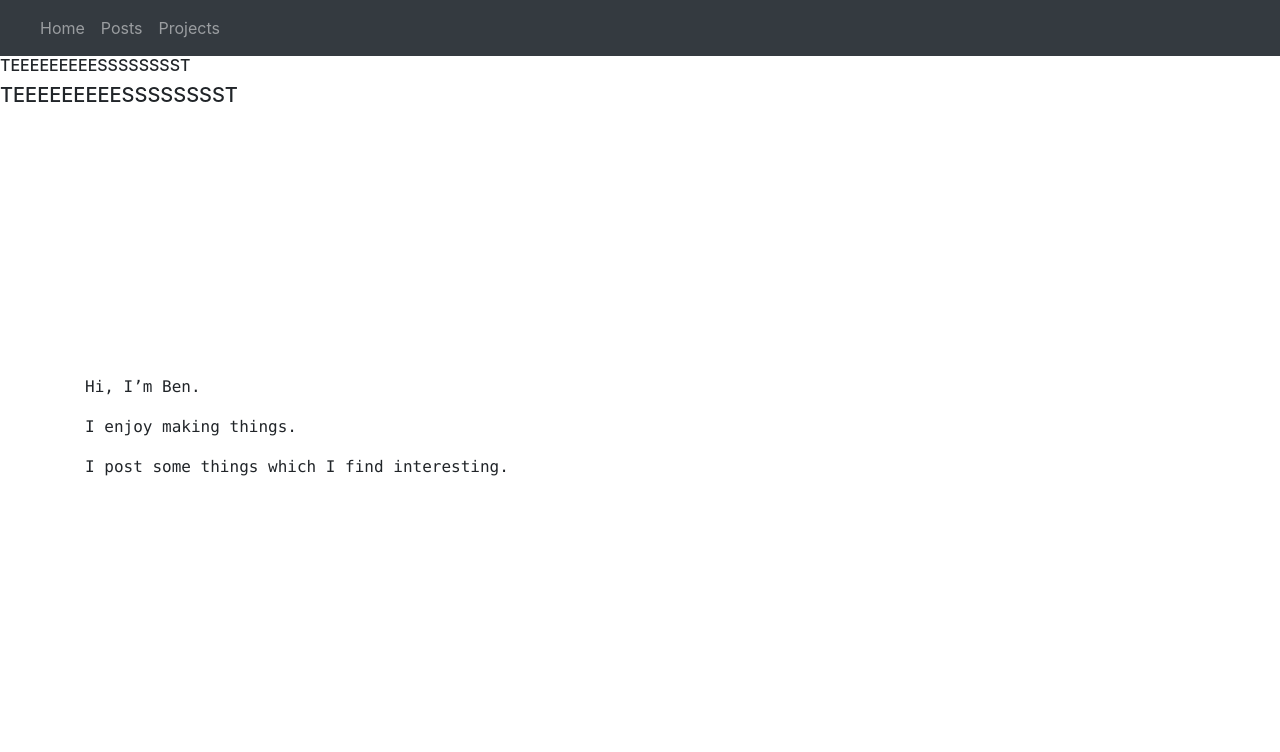
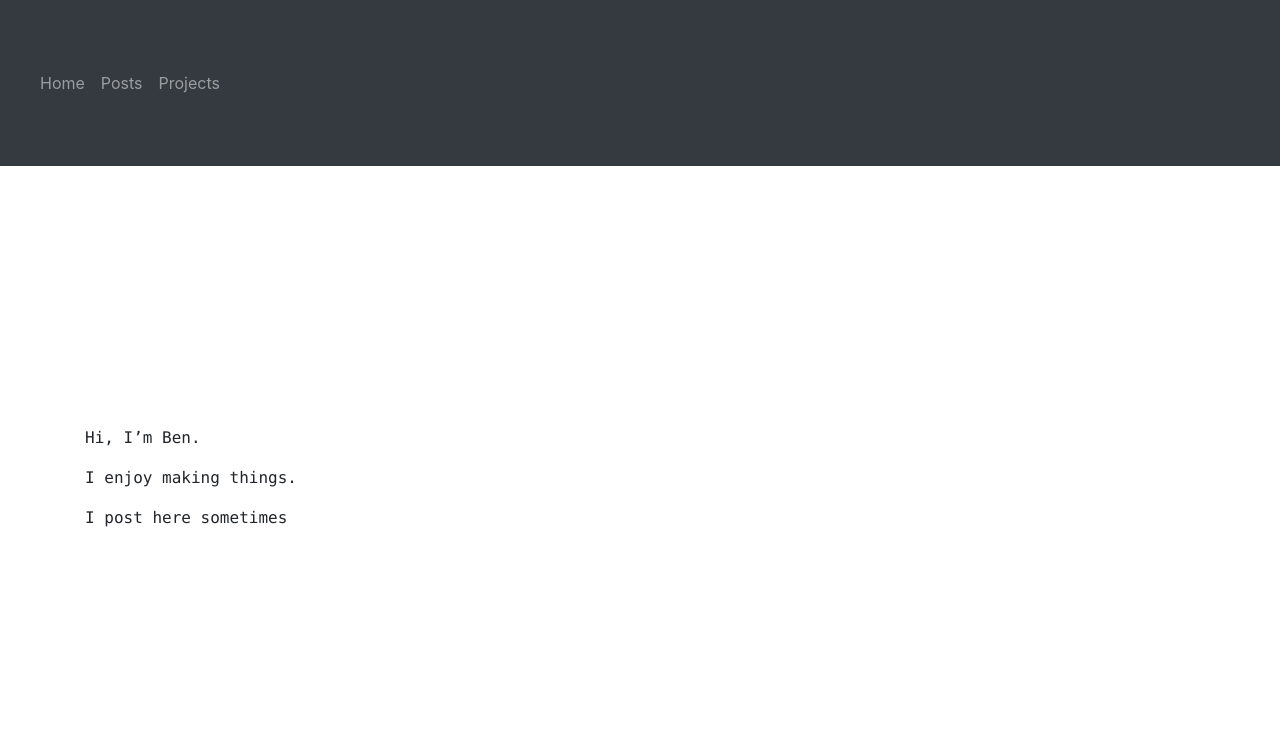
Before and after one commit to Brimbles/BenRimigtonWebsiteProject, a Django app: page / in a window 1280 px wide. Shown: the top 752 px of the page. Run offline with Django 3.2, Linux system fonts and the light colour scheme; data that the repository does not hold is empty; some libraries are stand-ins or nearby versions.

Commit message:
tweaks to home html

```diff
--- a/static/css/base.css
+++ b/static/css/base.css
@@ -15,6 +15,14 @@ Cool Grey
 Charcoal
 #3C474B
 */
+
+
+.navbar-brand,
+.navbar-nav li a {
+    line-height: 150px;
+    height: 150px;
+    padding-top: 0;
+}
 
 
 /******************************** Fonts ******************************/
--- a/templates/home.html
+++ b/templates/home.html
@@ -4,8 +4,8 @@
 {% block content %}
 
 
-<h6>TEEEEEEEEESSSSSSSST</h6>
-<h5>TEEEEEEEEESSSSSSSST</h5>
+<!-- <h6>TEEEEEEEEESSSSSSSST</h6>
+<h5>TEEEEEEEEESSSSSSSST</h5> -->
 
 <body>
 
@@ -15,17 +15,17 @@
             <div class="col-sm-8 my-auto">
                 <p>Hi, I’m Ben.</p>
                 <p>I enjoy making things.</p>
-                <p>I post some things which I find interesting.</p>
+                <p>I post here sometimes </p>
 
             </div>
             <div class="col-sm-4 my-auto">
                 {% comment %} <h3>Latest posts</h3> {% endcomment %}
                 {% for blogpost in blogpost_list %}
-                    {% comment %} <div class="card-block">
-                        <p class="card-title">{{ blogpost.title }}</p>
-                        <h6><a href="{% url 'blog_detail' blogpost.slug  %}">Read More &rarr;</a></h6>
+                         <div class="card-block">
+                        <!-- <p class="card-title">{{ blogpost.title }}</p>  -->
+                         <!-- <h6><a href="{% url 'blog_detail' blogpost.slug  %}">Read More &rarr;</a></h6>  -->
 
-                    </div> {% endcomment %}
+                    </div>
 
                     <div class="card">
                     <p class="card-title">{{ blogpost.title }}</p>
@@ -42,7 +42,7 @@
             <div class="row">
             <div class="col">
             here's where a picture will live
-            <img src="{% static 'images/squirrel.jpg'%}">
+            <img src="{% static 'images/xxxxxx.jpg'%}">
             </div>
         </div>
     </div>
```
Also changed, not shown: 2 other files.
